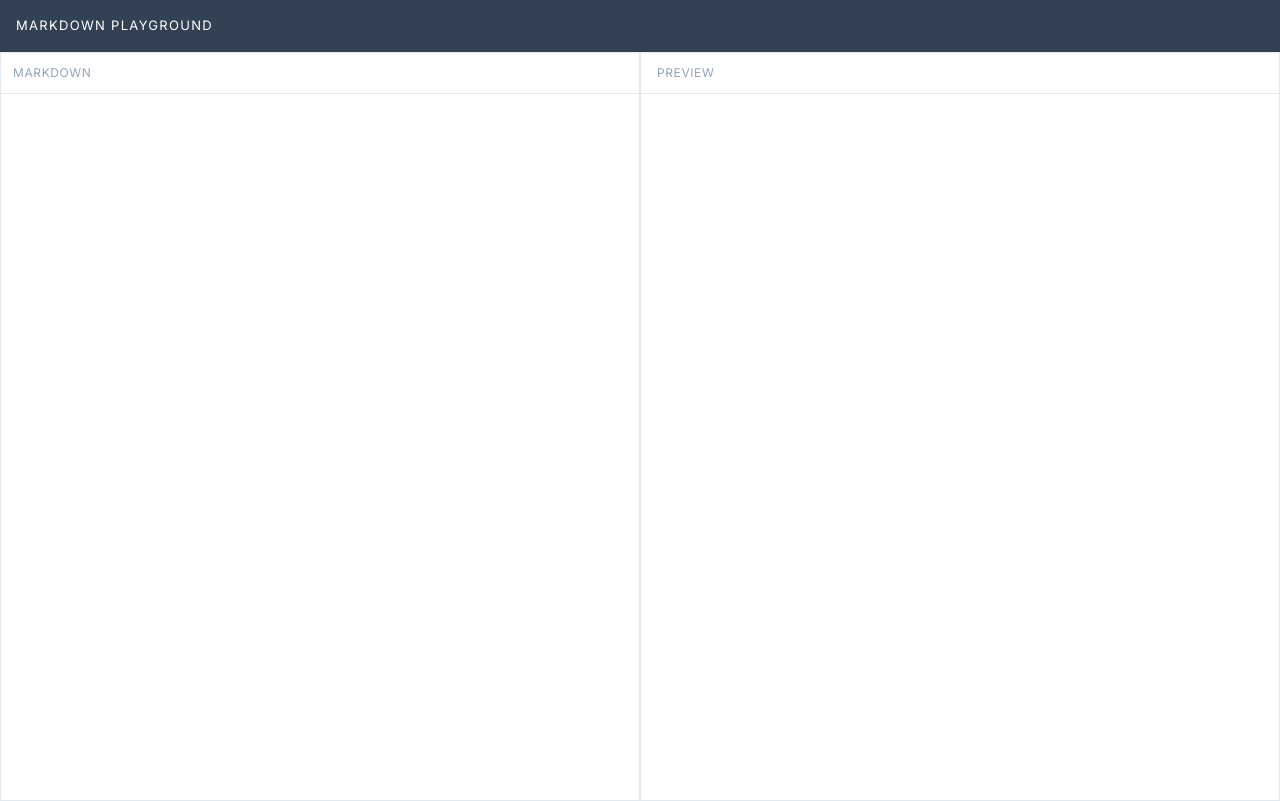
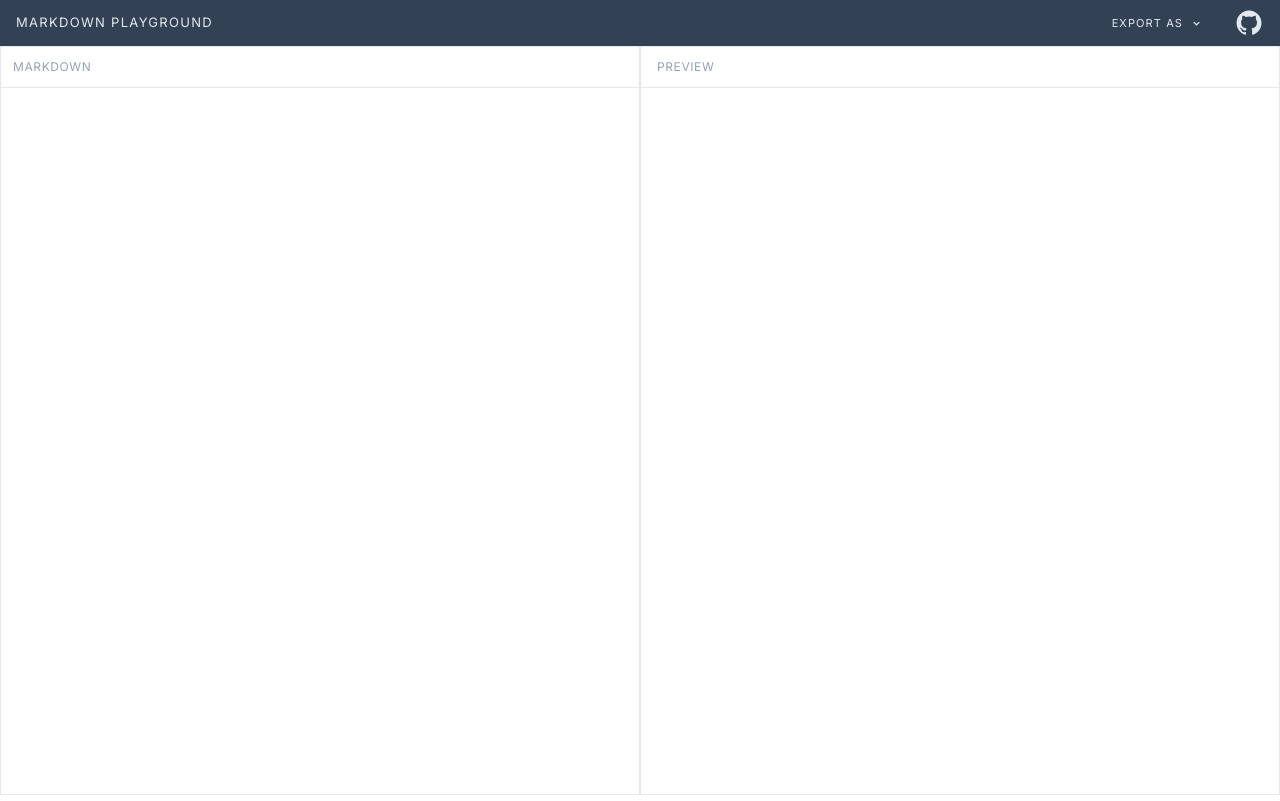
Before and after one commit to Joksa132/markdown-playground, a Next.js app: page / in a window 1280 px wide. Built offline with nearby package versions, Linux system fonts and the light colour scheme.

Commit message:
add github link, export as menu and icons

```diff
--- a/components/Header.tsx
+++ b/components/Header.tsx
@@ -1,8 +1,20 @@
+import Link from 'next/link'
+import { BiSolidChevronDown, BiLogoGithub } from 'react-icons/bi'
+
 export default function Header() {
 
   return (
-    <header className="p-4 bg-slate-700 text-white">
-      <h1 className="tracking-widest select-none text-[13px] uppercase hover:text-slate-300">Markdown Playground</h1>
+    <header className="py-2 px-4 bg-slate-700 text-slate-200 flex justify-between items-center uppercase">
+      <h1 className="tracking-widest select-none text-[13px] hover:text-slate-400">Markdown Playground</h1>
+      <div className="flex items-center gap-8">
+        <span className="tracking-widest flex gap-2 items-center text-[11px] cursor-pointer hover:text-slate-400">
+          Export as
+          <BiSolidChevronDown />
+        </span>
+        <Link href={"https://github.com/Joksa132/markdown-playground"} target="_blank">
+          <BiLogoGithub size={30} />
+        </Link>
+      </div>
     </header>
   )
 }
```
